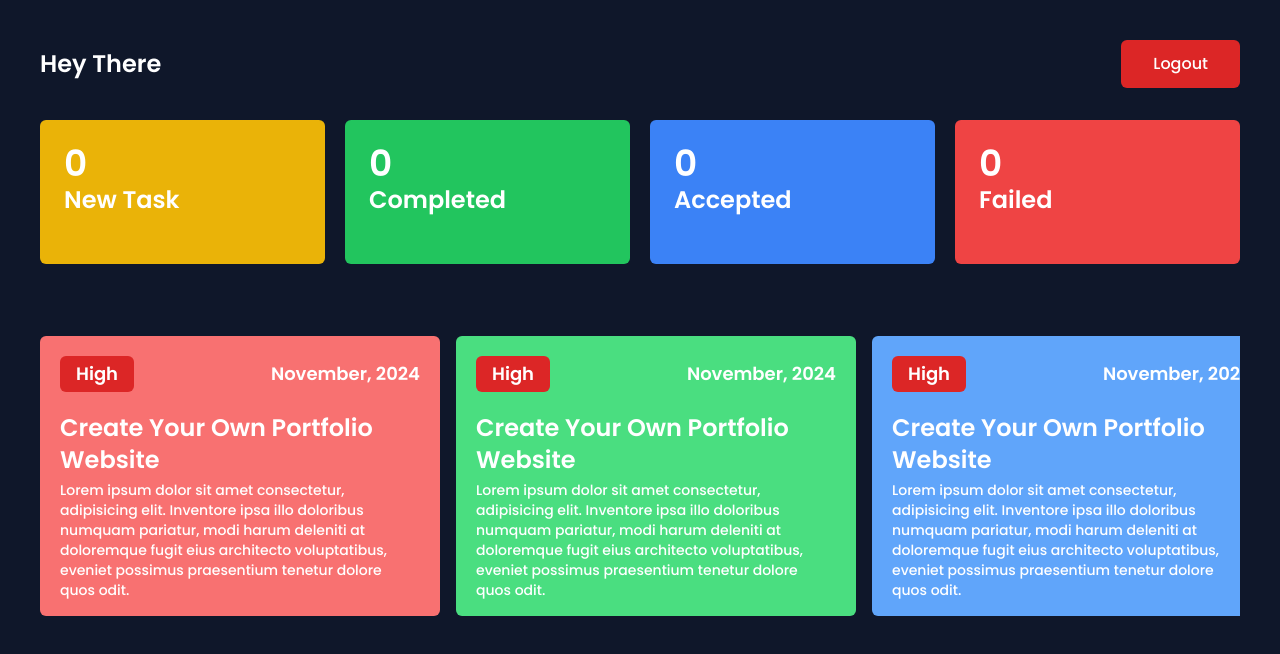
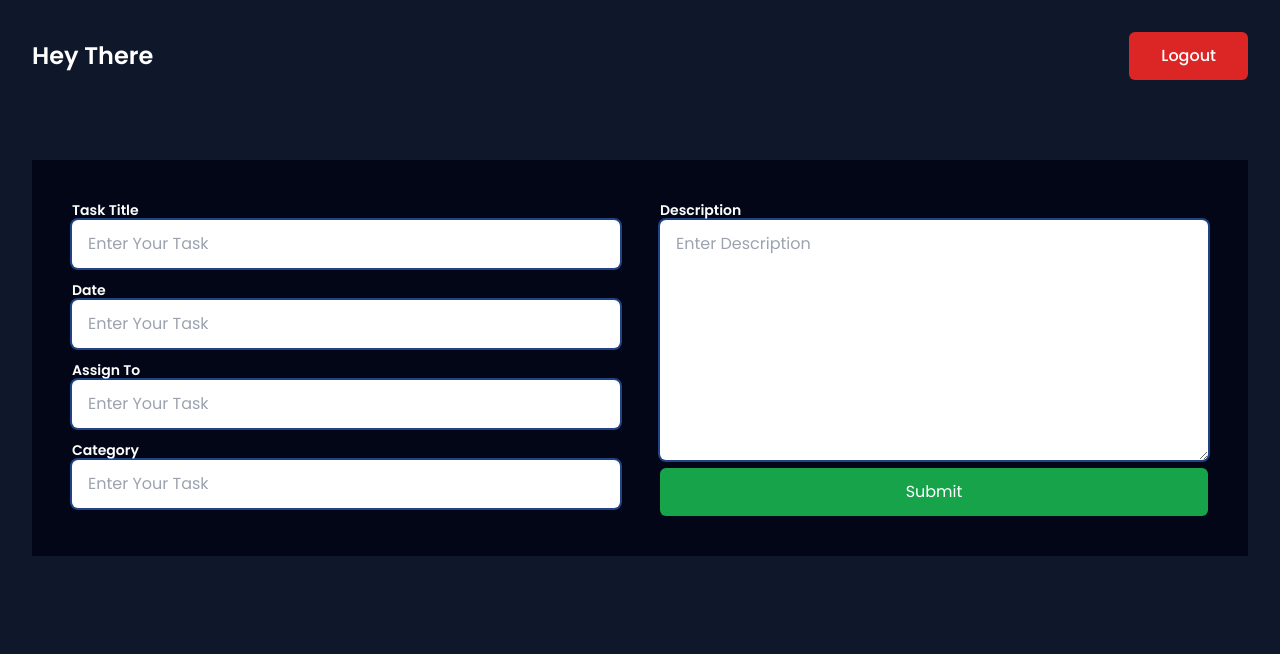
Before and after one commit to Shahriar090/Employee-Management-System-Client, a React (Vite) app: page / in a window 1280 px wide. Shown: the top 654 px of the page. Built offline with nearby package versions, Linux system fonts and the light colour scheme.

Commit message:
Implement admin form component.

```diff
--- a/src/App.jsx
+++ b/src/App.jsx
@@ -1,11 +1,13 @@
 import Login from "./components/auth/Login";
+import AdminDashboard from "./components/dashboard/AdminDashboard";
 import EmployeeDashboard from "./components/dashboard/EmployeeDashboard";
 
 const App = () => {
   return (
     <div>
       {/* <Login /> */}
-      <EmployeeDashboard />
+      {/* <EmployeeDashboard /> */}
+      <AdminDashboard />
     </div>
   );
 };
--- a/src/components/dashboard/AdminDashboard.jsx
+++ b/src/components/dashboard/AdminDashboard.jsx
@@ -0,0 +1,18 @@
+import AdminForm from "./dashComponents/adminForm/AdminForm";
+import Header from "./dashComponents/Header";
+
+const AdminDashboard = () => {
+  return (
+    <div className="w-full h-screen bg-slate-900 p-8">
+      <div>
+        <Header />
+      </div>
+
+      <div className="form-parent p-10 bg-slate-950 mt-20">
+        <AdminForm />
+      </div>
+    </div>
+  );
+};
+
+export default AdminDashboard;
--- /dev/null
+++ b/src/components/dashboard/dashComponents/adminForm/AdminForm.jsx
@@ -0,0 +1,86 @@
+const AdminForm = () => {
+  return (
+    <form className="flex gap-10  items-stretch">
+      {/* small inputs */}
+      <div className="inputs w-2/4 space-y-3 ">
+        <div>
+          <label
+            htmlFor="taskTitle"
+            className="block text-white font-semibold text-sm"
+          >
+            Task Title
+          </label>
+          <input
+            type="text"
+            placeholder="Enter Your Task"
+            className="px-4 py-3 rounded-md w-full outline-none ring-2 focus:ring-green-500 text-black"
+          />
+        </div>
+
+        <div>
+          <label
+            htmlFor="taskTitle"
+            className="block text-white font-semibold text-sm"
+          >
+            Date
+          </label>
+          <input
+            type="text"
+            placeholder="Enter Your Task"
+            className="px-4 py-3 rounded-md w-full outline-none ring-2 focus:ring-green-500 text-black"
+          />
+        </div>
+        <div>
+          <label
+            htmlFor="taskTitle"
+            className="block text-white font-semibold text-sm"
+          >
+            Assign To
+          </label>
+          <input
+            type="text"
+            placeholder="Enter Your Task"
+            className="px-4 py-3 rounded-md w-full outline-none ring-2 focus:ring-green-500 text-black"
+          />
+        </div>
+        <div>
+          <label
+            htmlFor="taskTitle"
+            className="block text-white font-semibold text-sm"
+          >
+            Category
+          </label>
+          <input
+            type="text"
+            placeholder="Enter Your Task"
+            className="px-4 py-3 rounded-md w-full outline-none ring-2 focus:ring-green-500 text-black"
+          />
+        </div>
+      </div>
+      {/* text area */}
+      <div className="flex flex-col w-2/4">
+        <label
+          htmlFor="taskTitle"
+          className="block text-white font-semibold text-sm"
+        >
+          Description
+        </label>
+        <textarea
+          className="px-4 py-3 rounded-md w-full outline-none ring-2 focus:ring-green-500 text-black flex-grow"
+          name="description"
+          id="description"
+          placeholder="Enter Description"
+          rows={9}
+        ></textarea>
+        <button
+          type="submit"
+          className="bg-green-600 py-3 outline-none text-white rounded-md mt-2 hover:bg-green-500"
+        >
+          Submit
+        </button>
+      </div>
+    </form>
+  );
+};
+
+export default AdminForm;
```
